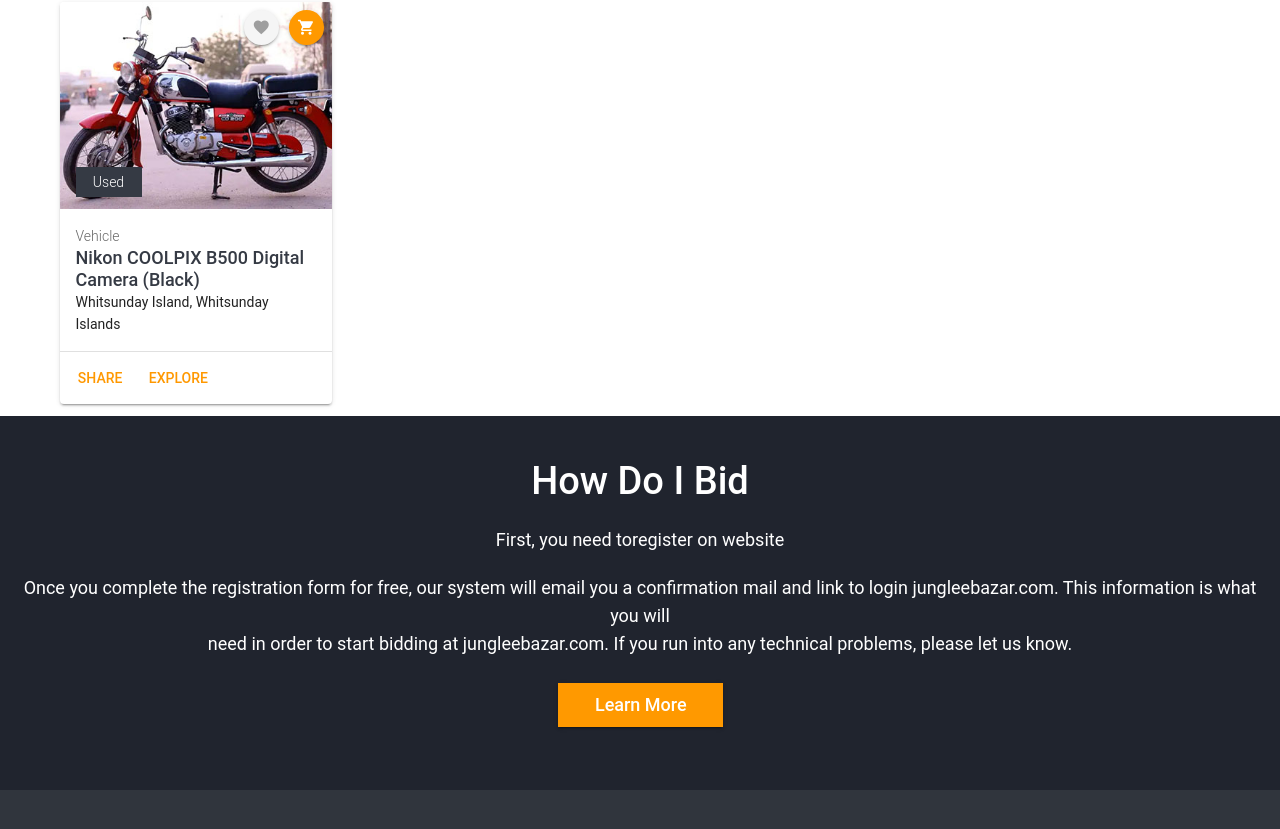
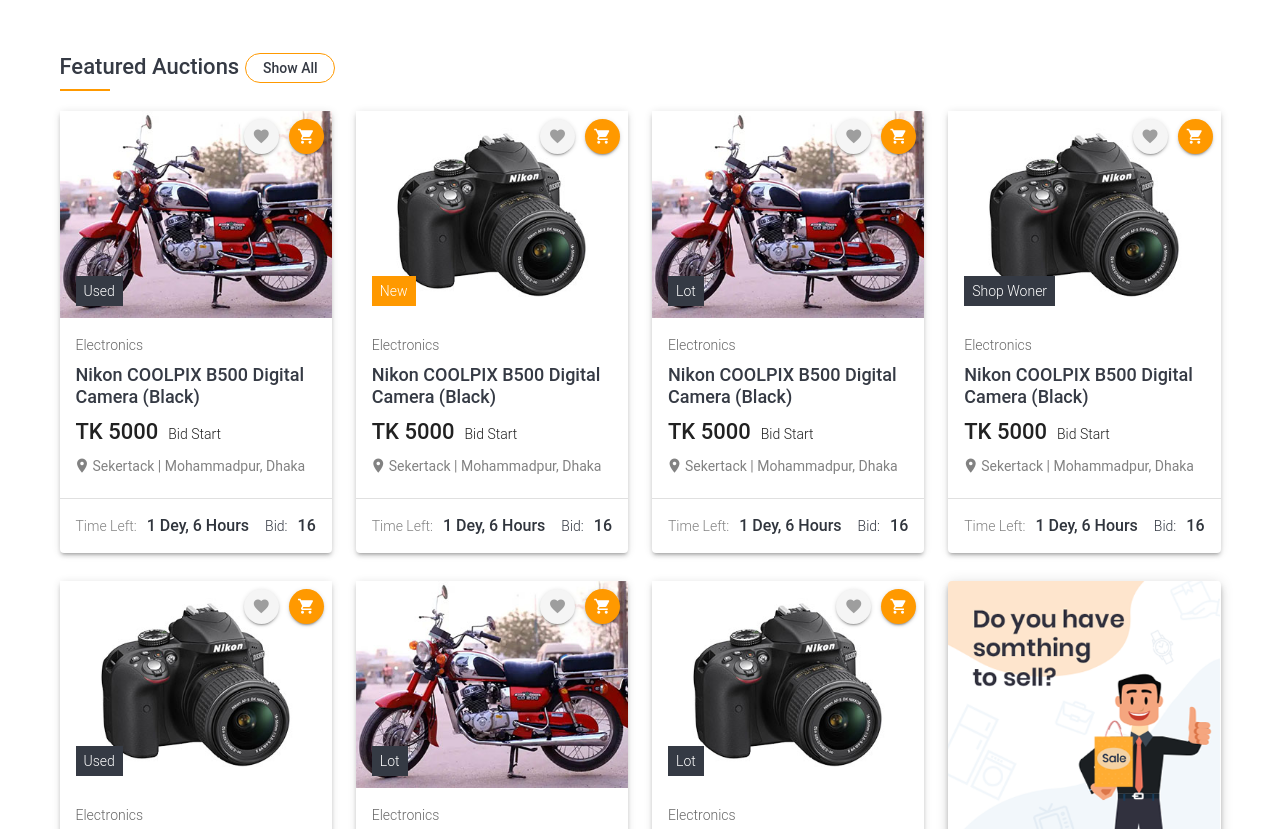
Before and after one commit to mobarak25/jungleefy, a Vue app: page / in a window 1280 px wide. Shown: the part 631-1460 px from the top of the page. Built offline with nearby package versions, Linux system fonts and the light colour scheme.

Commit message:
product design

```diff
--- a/src/assets/sass/_variables.scss
+++ b/src/assets/sass/_variables.scss
@@ -4,7 +4,8 @@
     primary         : #353a44, // header-bg
     secondary       : #30353d, // footer-bg
     brand           : #ff9900, // logo-bg
-    light           :#fff
+    gray            : #828282,
+    light           : #fff,
 );
 
 $font-weight: (
--- a/src/assets/sass/home_banner.scss
+++ b/src/assets/sass/home_banner.scss
@@ -1,4 +1,5 @@
 .banner-wrapper{
+     padding-bottom: rem-calc(84px);
     position: relative;
     .banner-caption{
         .v-btn{
@@ -8,17 +9,16 @@
                 span{
                     @include font(false, 18px, 18px, false);
                 }
-
             }
         }
         h2{
             padding: rem-calc(4px 0 7px);
-            @include font(vulcan, 86px, 100px, semi-bold)
+            @include font(primary, 86px, 100px, semi-bold)
         }
         p{
             padding-left: rem-calc(25px);
             position: relative;
-            @include font(vulcan, 25px, 38px, semi-bold);
+            @include font(primary, 25px, 38px, semi-bold);
 
             &:before{
                 @include sudo(4px, 60px, left ,0, top, 11px, brand);
--- /dev/null
+++ b/src/assets/sass/product.scss
@@ -0,0 +1,80 @@
+.home-sections-title{
+    h2{
+        position: relative;
+        padding-bottom: rem-calc(8px);
+        margin-bottom: rem-calc(16px);
+        @include font(primary, 22px, 33px, medium);
+
+        &:before{
+            @include sudo(50px, 2px, left, 0, bottom, 0, brand);
+        }
+
+        .v-btn.v-btn--outlined.v-btn--text{
+            border-color: map-get($colors, brand);
+        }
+    }
+}
+
+
+.product-box{
+    padding-top: 4px;
+}
+.product-top-labels {
+    position: absolute;
+    top: 0;
+    right: 0;
+    .v-btn:not(:last-child) {
+        margin-right: rem-calc(10px);
+    }
+}
+
+.product-information{
+    padding-bottom: rem-calc(22px);
+}
+.product-title {
+    padding-bottom: rem-calc(10px);
+    @include font(primary, 18px, 22px, medium);
+}
+
+.product-price-box{
+    .product-price{
+        padding-right: rem-calc(10px);
+        display: inline-block;
+        @include font(brand, 22px, 28px, medium);
+    }
+    .bidding-status{
+        @include font(gray, 14px, 28px, light);
+    }
+}
+.product-location{
+    padding-left: rem-calc(17px);
+    position: relative;
+    @include font(gray, 14px, 20px, false);
+
+    i.v-icon{
+        @include absolute(false, false, left,-2px,top,0);
+        @include font(gray, 17px, 20px, false);
+    }
+}
+.auction-time-holder{
+    .time-title{
+        padding-right: rem-calc(10px);
+        display: inline-block;
+        @include font(gray, 14px, 18px, light);
+    }
+    .time-value{
+        display: inline-block;
+        @include font(secondary, 16px, 18px, medium);
+    }
+}
+.auction-bid-holder{
+    .bid-title{
+        padding-right: rem-calc(10px);
+        display: inline-block;
+        @include font(primary, 14px, 18px, light);
+    }
+    .bid-value{
+        display: inline-block;
+        @include font(secondary, 16px, 18px, medium);
+    }
+}
--- a/src/components/HomeProdutSections.vue
+++ b/src/components/HomeProdutSections.vue
@@ -1,7 +1,7 @@
 <template>
-    <v-layout wrap class="feature-auction" tag="section">
+    <v-layout wrap class="home-product-sections" tag="section">
         <v-container>
-            <v-flex>
+            <v-flex class="home-sections-title">
                 <h2>
                     {{options.title}}
                     <v-btn
@@ -18,52 +18,128 @@
             </v-flex>
 
             <v-row>
-                <v-col lg="3">
-                    <v-card elevation="2">
+                <v-col lg="3" v-for="product in filteredProducts" :key="product.id">
+                    <v-flex class="product-box">
+                        <v-card elevation="3">
+                            <a href="#">
                                 <v-img
                                     class="white--text align-end"
                                     max-height="285px"
-                            :src="require('@/assets/images/products/product-1.jpg')"
+                                    :src="require('@/assets/images/products/'+ product.image)"
                                 >
                                     <v-card-text class="product-top-labels text-right pr-2 pt-2">
                                         <v-btn fab width="35" height="35" elevation="2">
                                             <v-icon class="grey--text">mdi-heart mdi-18px</v-icon>
                                         </v-btn>
 
-                                <v-btn color="brand" fab width="35" height="35" elevation="2">
+                                        <v-btn
+                                            color="brand"
+                                            fab
+                                            width="35"
+                                            height="35"
+                                            elevation="2"
+                                        >
                                             <v-icon class="white--text">mdi-cart mdi-18px</v-icon>
                                         </v-btn>
                                     </v-card-text>
 
                                     <v-card-text class="pb-3">
                                         <v-sheet
+                                            v-if="product.status=='Used'"
                                             tag="span"
                                             dark
                                             color="primary"
-                                    width="66"
-                                    class="pa-1 font-weight-light text-center d-inline-block align-center"
+                                            class="py-1 px-2 font-weight-light text-center d-inline-block align-center"
                                         >Used</v-sheet>
+                                        <v-sheet
+                                            v-else-if="product.status=='New'"
+                                            tag="span"
+                                            dark
+                                            color="brand"
+                                            class="py-1 px-2 font-weight-light text-center d-inline-block align-center"
+                                        >New</v-sheet>
+                                        <v-sheet
+                                            v-else-if="product.status=='Lot'"
+                                            tag="span"
+                                            dark
+                                            color="primary"
+                                            class="py-1 px-2 font-weight-light text-center d-inline-block align-center"
+                                        >Lot</v-sheet>
+                                        <v-sheet
+                                            v-else-if="product.status=='Shop Woner'"
+                                            tag="span"
+                                            dark
+                                            color="primary"
+                                            class="py-1 px-2 font-weight-light text-center d-inline-block align-center"
+                                        >Shop Woner</v-sheet>
                                     </v-card-text>
                                 </v-img>
+                            </a>
 
-                        <v-card-subtitle class="pb-0 font-weight-light">Vehicle</v-card-subtitle>
+                            <v-card-subtitle
+                                class="pb-2 font-weight-light"
+                                v-text="product.category"
+                            ></v-card-subtitle>
 
-                        <v-card-text class="text--primary">
+                            <v-card-text class="text--primary pb-0">
+                                <v-flex class="product-information">
                                     <div class="product-title">
-                                <a href="#">Nikon COOLPIX B500 Digital Camera (Black)</a>
+                                        <a href="#" v-text="product.title"></a>
                                     </div>
 
-                            <div>Whitsunday Island, Whitsunday Islands</div>
+                                    <div class="product-price-box pb-2">
+                                        <v-sheet
+                                            tag="span"
+                                            class="product-price"
+                                            v-text="product.price"
+                                        ></v-sheet>
+                                        <v-sheet tag="span" class="bidding-status">Bid Start</v-sheet>
+                                    </div>
+
+                                    <div class="product-location">
+                                        <v-icon>mdi-map-marker</v-icon>Sekertack | Mohammadpur, Dhaka
+                                    </div>
+                                </v-flex>
                             </v-card-text>
 
                             <v-divider></v-divider>
 
-                        <v-card-actions>
-                            <v-btn color="orange" text>Share</v-btn>
+                            <v-card-text>
+                                <v-layout class="justify-space-between">
+                                    <v-sheet class="auction-time-holder">
+                                        <span class="time-title">Time Left:</span>
+                                        <span class="time-value">1 Dey, 6 Hours</span>
+                                    </v-sheet>
 
-                            <v-btn color="orange" text>Explore</v-btn>
-                        </v-card-actions>
+                                    <v-sheet class="auction-bid-holder">
+                                        <span class="bid-title">Bid:</span>
+                                        <span class="bid-value">16</span>
+                                    </v-sheet>
+                                </v-layout>
+                            </v-card-text>
                         </v-card>
+                    </v-flex>
+                </v-col>
+
+                <v-col lg="3">
+                    <v-flex class="product-box">
+                        <v-card elevation="5">
+                            <v-img
+                                contain
+                                class="white--text align-end"
+                                :src="require('@/assets/images/sell-banner.png')"
+                            >
+                                <v-card-text class="pb-3">
+                                    <v-sheet
+                                        tag="span"
+                                        dark
+                                        color="primary"
+                                        class="py-1 px-2 font-weight-light text-center d-inline-block align-center"
+                                    >Used</v-sheet>
+                                </v-card-text>
+                            </v-img>
+                        </v-card>
+                    </v-flex>
                 </v-col>
             </v-row>
         </v-container>
@@ -75,21 +151,17 @@
     props: {
         options: Object,
     },
-    data: () => ({}),
+    data: () => ({
+        color: "brand",
+    }),
+    computed: {
+        filteredProducts: function () {
+            return this.options.products.slice(0, 7);
+        },
+    },
 };
 </script>
 
 <style lang="scss">
-.product-top-labels {
-    position: absolute;
-    top: 0;
-    right: 0;
-    .v-btn:not(:last-child) {
-        margin-right: rem-calc(10px);
-    }
-}
-.product-title {
-    @include font(primary, 18px, 22px, medium);
-}
-// @import "@/assets/sass/footer.scss";
+@import "@/assets/sass/product.scss";
 </style>
--- a/src/plugins/vuetify.js
+++ b/src/plugins/vuetify.js
@@ -16,6 +16,7 @@
                 info: '#2196f3',
                 warning: '#fb8c00',
                 danger: '#ff5252',
+                gray: '#828282',
             },
         },
     },
--- a/src/views/Home.vue
+++ b/src/views/Home.vue
@@ -32,57 +32,73 @@
                     id: 1,
                     title: "Nikon COOLPIX B500 Digital Camera (Black)",
                     category: "Electronics",
-                    Price: "TK 5000",
+                    price: "TK 5000",
                     image: "product-1.jpg",
                     location: "Sekertack | Mohammadpur, Dhaka",
+                    status: "Used",
                 },
                 {
                     id: 2,
                     title: "Nikon COOLPIX B500 Digital Camera (Black)",
                     category: "Electronics",
-                    Price: "TK 5000",
-                    image: "product-1.jpg",
+                    price: "TK 5000",
+                    image: "product-2.jpg",
                     location: "Sekertack | Mohammadpur, Dhaka",
+                    status: "New",
                 },
                 {
                     id: 3,
                     title: "Nikon COOLPIX B500 Digital Camera (Black)",
                     category: "Electronics",
-                    Price: "TK 5000",
+                    price: "TK 5000",
                     image: "product-1.jpg",
                     location: "Sekertack | Mohammadpur, Dhaka",
+                    status: "Lot",
                 },
                 {
                     id: 4,
                     title: "Nikon COOLPIX B500 Digital Camera (Black)",
                     category: "Electronics",
-                    Price: "TK 5000",
-                    image: "product-1.jpg",
+                    price: "TK 5000",
+                    image: "product-2.jpg",
                     location: "Sekertack | Mohammadpur, Dhaka",
+                    status: "Shop Woner",
                 },
                 {
                     id: 5,
                     title: "Nikon COOLPIX B500 Digital Camera (Black)",
                     category: "Electronics",
-                    Price: "TK 5000",
-                    image: "product-1.jpg",
+                    price: "TK 5000",
+                    image: "product-2.jpg",
                     location: "Sekertack | Mohammadpur, Dhaka",
+                    status: "Used",
                 },
                 {
                     id: 6,
                     title: "Nikon COOLPIX B500 Digital Camera (Black)",
                     category: "Electronics",
-                    Price: "TK 5000",
+                    price: "TK 5000",
                     image: "product-1.jpg",
                     location: "Sekertack | Mohammadpur, Dhaka",
+                    status: "Lot",
                 },
                 {
                     id: 7,
                     title: "Nikon COOLPIX B500 Digital Camera (Black)",
                     category: "Electronics",
-                    Price: "TK 5000",
-                    image: "product-1.jpg",
+                    price: "TK 5000",
+                    image: "product-2.jpg",
                     location: "Sekertack | Mohammadpur, Dhaka",
+                    status: "Lot",
+                },
+                {
+                    id: 8,
+                    title: "Nikon COOLPIX B500 Digital Camera (Black)",
+                    category: "Electronics",
+                    price: "TK 5000",
+                    image: "product-2.jpg",
+                    location: "Sekertack | Mohammadpur, Dhaka last",
+                    status: "Used",
                 },
             ],
         },
```
Also changed, not shown: src/assets/images/products/product-2.jpg (added), src/assets/images/sell-banner.png (added). Lines whose indentation alone changed are shown as unchanged.
